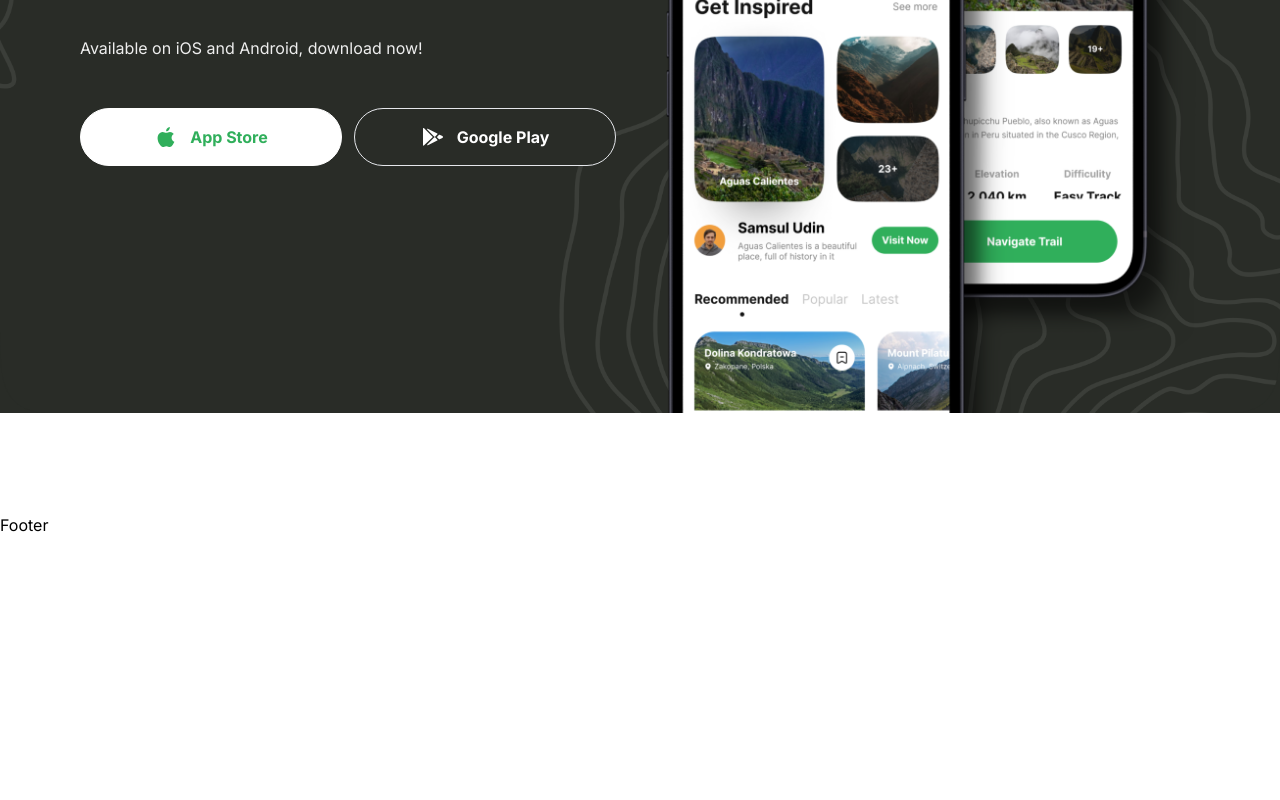
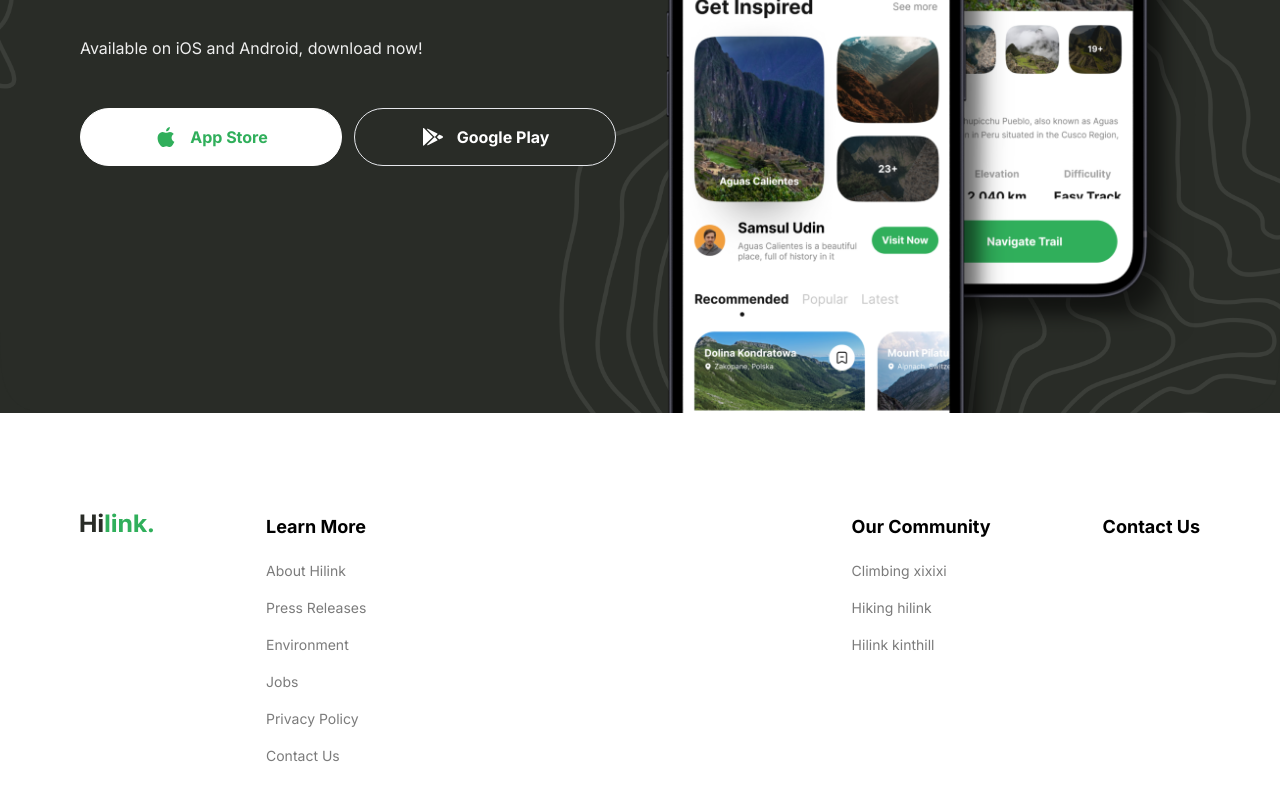
Before and after one commit to Steddyz/react-next-travel-app, a Next.js app: page / in a window 1280 px wide. Shown: the part 3896-4696 px from the top of the page. Before the commit the page ends 4433 px from the top, so only its background shows below. Built offline with nearby package versions, Linux system fonts and the light colour scheme.

Commit message:
start footer component

```diff
--- a/components/Footer.tsx
+++ b/components/Footer.tsx
@@ -1,7 +1,51 @@
+import { FOOTER_CONTACT_INFO, FOOTER_LINKS } from "@/constants";
+import Image from "next/image";
+import Link from "next/link";
 import React from "react";
 
+type FooterColumnType = {
+  title: string;
+  children: React.ReactNode;
+};
+
 const Footer = () => {
-  return <div>Footer</div>;
+  return (
+    <footer className="flexCenter mb-24">
+      <div className="padding-container max-container flex w-full flex-col gap-14">
+        <div className="flex flex-col items-start justify-center gap-[10%] md:flex-row">
+          <Link href="/">
+            <Image src="/hilink-logo.svg" alt="logo" width={74} height={29} />
+          </Link>
+
+          <div className="flex flex-wrap gap-10 sm:justify-between md:flex-1">
+            {FOOTER_LINKS.map((col) => (
+              <FooterColumn key={col.title} title={col.title}>
+                <ul className="regular-14 flex flex-col gap-4 text-gray-30">
+                  {col.links.map((link) => (
+                    <Link key={link} href="/">
+                      {link}
+                    </Link>
+                  ))}
+                </ul>
+              </FooterColumn>
+            ))}
+          </div>
+          <div className="flex flex-col gap-5">
+            <FooterColumn title={FOOTER_CONTACT_INFO.title}></FooterColumn>
+          </div>
+        </div>
+      </div>
+    </footer>
+  );
+};
+
+const FooterColumn = ({ title, children }: FooterColumnType) => {
+  return (
+    <div className="flex flex-col gap-5">
+      <h4 className="bold-18 whitespace-nowrap">{title}</h4>
+      {children}
+    </div>
+  );
 };
 
 export default Footer;
```
